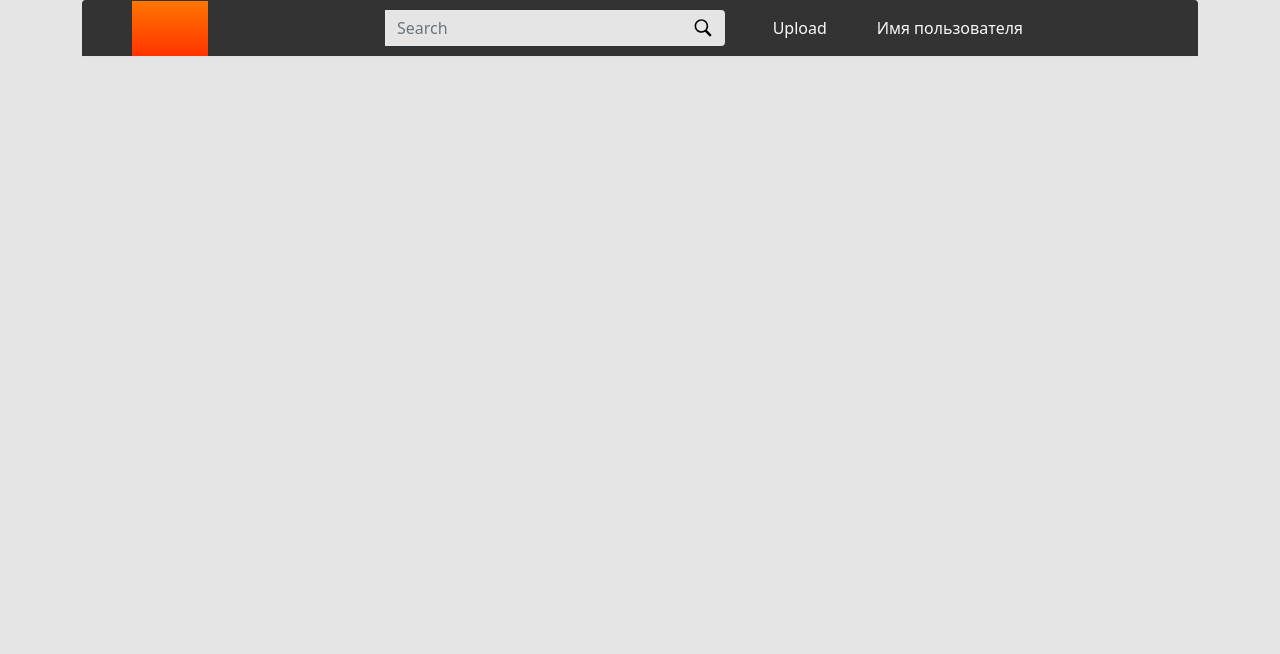
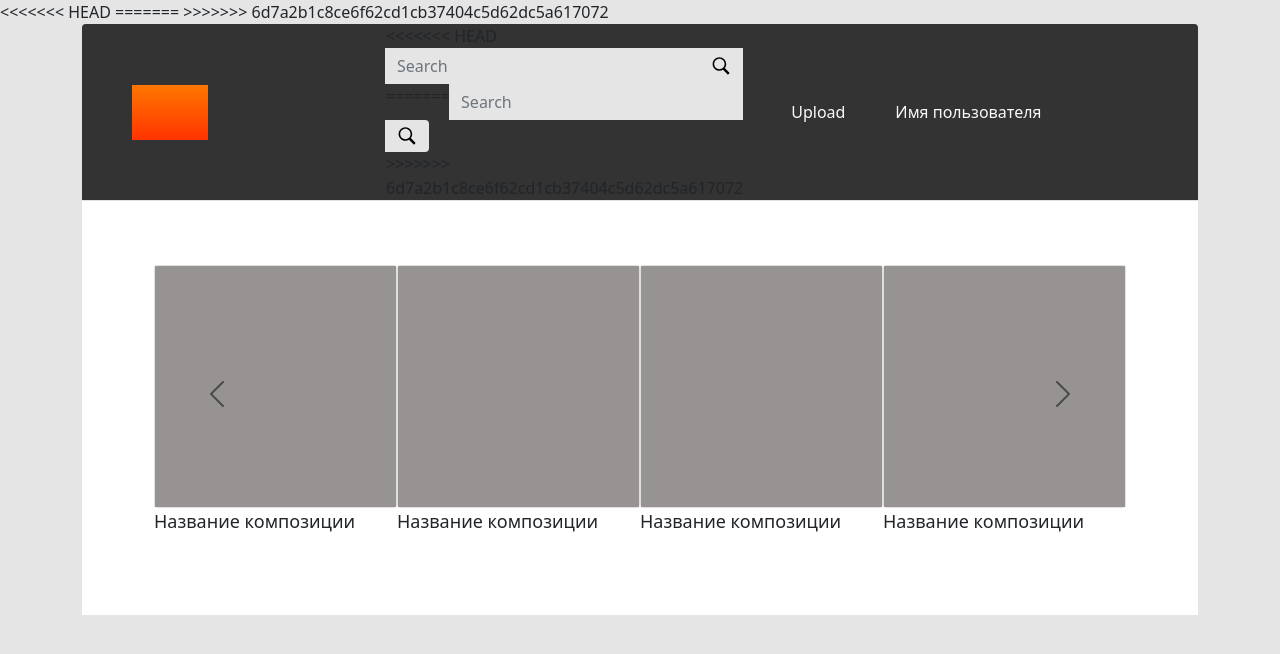
Before and after one commit to GhettoStiFcha/mospoly_project, a Django app: page / in a window 1280 px wide. Shown: the top 654 px of the page. Run offline with Django 4.2, Linux system fonts and the light colour scheme.

Commit message:
added carousel on main page

```diff
--- a/mysite/static/css/style.css
+++ b/mysite/static/css/style.css
@@ -0,0 +1,64 @@
+@import url('https://fonts.googleapis.com/css2?family=Rubik&display=swap');
+
+main{
+    overflow: hidden;
+}
+
+.form-control:focus{
+    border-color: none;
+    box-shadow: none;
+}
+
+@media (max-width: 767px) {
+    .carousel-inner .carousel-item > div {
+        display: none;
+    }
+    .carousel-inner .carousel-item > div:first-child {
+        display: block;
+    }
+}
+
+.carousel-inner .carousel-item.active,
+.carousel-inner .carousel-item-next,
+.carousel-inner .carousel-item-prev {
+    display: flex;
+}
+
+/* medium and up screens */
+@media (min-width: 768px) {
+
+    .carousel-inner .carousel-item-end.active,
+    .carousel-inner .carousel-item-next {
+      transform: translateX(25%);
+    }
+
+    .carousel-inner .carousel-item-start.active,
+    .carousel-inner .carousel-item-prev {
+      transform: translateX(-25%);
+    }
+}
+
+.carousel-inner .carousel-item-end,
+.carousel-inner .carousel-item-start {
+  transform: translateX(0);
+}
+
+
+
+
+
+/* .carousel-inner .carousel-item-end.active,
+.carousel-inner .carousel-item-next {
+    transform: translateX(25%);
+}
+
+.carousel-inner .carousel-item-start.active,
+.carousel-inner .carousel-item-prev {
+    transform: translateX(-25%);
+}
+
+
+.carousel-inner .carousel-item-end,
+.carousel-inner .carousel-item-start {
+  transform: translateX(0);
+} */
--- /dev/null
+++ b/mysite/static/js/logic.js
@@ -0,0 +1,15 @@
+let items = document.querySelectorAll('.carousel .carousel-item')
+
+items.forEach((el) => {
+    const minPerSlide = 4
+    let next = el.nextElementSibling
+    for (var i=1; i<minPerSlide; i++) {
+        if (!next) {
+            // wrap carousel by using first child
+        	next = items[0]
+      	}
+        let cloneChild = next.cloneNode(true)
+        el.appendChild(cloneChild.children[0])
+        next = next.nextElementSibling
+    }
+})
--- a/templates/index.html
+++ b/templates/index.html
@@ -4,20 +4,18 @@
     <meta charset="UTF-8" />
     <meta http-equiv="X-UA-Compatible" content="IE=edge" />
     <meta name="viewport" content="width=device-width, initial-scale=1.0" />
+<<<<<<< HEAD
+=======
     <link rel="stylesheet" href="static/css/style.css" />
+>>>>>>> 6d7a2b1c8ce6f62cd1cb37404c5d62dc5a617072
     <link
       href="https://cdn.jsdelivr.net/npm/bootstrap@5.1.3/dist/css/bootstrap.min.css"
       rel="stylesheet"
       integrity="sha384-1BmE4kWBq78iYhFldvKuhfTAU6auU8tT94WrHftjDbrCEXSU1oBoqyl2QvZ6jIW3"
       crossorigin="anonymous"
     />
+    <link rel="stylesheet" href="/mysite/static/css/style.css"/>
     <title>OpenGameMusic</title>
-    <style>
-      .form-control:focus{
-        border-color: none;
-        box-shadow: none;
-      }
-    </style>
   </head>
   <body style="background: #e5e5e5;">
     <div class="container">
@@ -28,14 +26,19 @@
         <form method="GET" style="width: 100%;">
           <div class="input-group">
               <label for="search" hidden>Search</label>
+<<<<<<< HEAD
+              <input type="text" class="form-control" name="search" id="search" placeholder="Search" aria-label="Search" aria-describedby="basic-addon1" style="width: 80%; color: #666; background: #e5e5e5; border: none;"/>
+              <span class="input-group-text" style="color: #666; background: #e5e5e5; border: none; box-shadow: none;"><img src="/mysite/static/svg/search.svg" alt="search-img" style="width: 20px;"></span>
+=======
               <input type="text" class="form-control" name="" id="search" placeholder="Search" aria-label="Search" aria-describedby="basic-addon1" style="width: 80%; color: #666; background: #e5e5e5; border: none;"/>
               <span class="input-group-text" style="color: #666; background: #e5e5e5; border: none; box-shadow: none;"><img src="static/svg/search.svg" alt="search-img" style="width: 20px;"></span>
+>>>>>>> 6d7a2b1c8ce6f62cd1cb37404c5d62dc5a617072
           </div>
         </form>
         <nav class="navbar col-5 mb-0 justify-content-start">
           <ul class="list-group-horizontal row mb-0">
             <li class="col list-unstyled align-self-center align-self=center col-4">
-              <a class="nav-link link-light" href="">Upload</a>
+              <a class="nav-link link-light" href="/">Upload</a>
             </li>
             <li class="col list-unstyled align-self-center col-8">
               <a class="nav-link link-light" style="width: 100%;" href="#">Имя пользователя</a>
@@ -44,7 +47,81 @@
         </nav>
       </header>
 
-      <main class="bg-white">
+      <main class="col bg-white p-5 align-items-center justify-content-center align-self-center">
+        <div class="container text-center my-3">
+          <div class="row mx-auto my-auto justify-content-center">
+              <div id="recipeCarousel" class="carousel carousel-dark slide" data-bs-ride="carousel">
+                  <div class="carousel-inner" role="listbox">
+                      <div class="carousel-item active">
+                          <div class="col-md-3">
+                              <div class="card">
+                                  <div class="card-img">
+                                      <img src="/mysite/static/images/grey.png" class="img-fluid">
+                                  </div>
+                              </div>
+                              <p class="text-start" style="font-size: 18px;">Название композиции</p>
+                          </div>
+                      </div>
+                      <div class="carousel-item">
+                          <div class="col-md-3">
+                              <div class="card">
+                                  <div class="card-img">
+                                      <img src="/mysite/static/images/grey.png" class="img-fluid">
+                                  </div>
+                              </div>
+                              <p class="text-start" style="font-size: 18px;">Название композиции</p>
+                          </div>
+                      </div>
+                      <div class="carousel-item">
+                          <div class="col-md-3">
+                              <div class="card">
+                                  <div class="card-img">
+                                      <img src="/mysite/static/images/grey.png" class="img-fluid">
+                                  </div>
+                              </div>
+                              <p class="text-start" style="font-size: 18px;">Название композиции</p>
+                          </div>
+                      </div>
+                      <div class="carousel-item">
+                          <div class="col-md-3">
+                              <div class="card">
+                                  <div class="card-img">
+                                      <img src="/mysite/static/images/grey.png" class="img-fluid">
+                                  </div>
+                              </div>
+                              <p class="text-start" style="font-size: 18px;">Название композиции</p>
+                          </div>
+                      </div>
+                      <div class="carousel-item">
+                          <div class="col-md-3">
+                              <div class="card">
+                                  <div class="card-img">
+                                      <img src="/mysite/static/images/grey.png" class="img-fluid">
+                                  </div>
+                              </div>
+                              <p class="text-start" style="font-size: 18px;">Название композиции</p>
+                          </div>
+                      </div>
+                      <div class="carousel-item">
+                          <div class="col-md-3">
+                              <div class="card">
+                                  <div class="card-img">
+                                      <img src="/mysite/static/images/grey.png" class="img-fluid">
+                                  </div>
+                              </div>
+                              <p class="text-start" style="font-size: 18px;">Название композиции</p>
+                          </div>
+                      </div>
+                  </div>
+                  <a class="carousel-control-prev bg-transparent w-aut" href="#recipeCarousel" role="button" data-bs-slide="prev" style="height: 90%;">
+                      <span class="carousel-control-prev-icon" aria-hidden="true"></span>
+                  </a>
+                  <a class="carousel-control-next bg-transparent w-aut" href="#recipeCarousel" role="button" data-bs-slide="next" style="height: 90%;">
+                      <span class="carousel-control-next-icon" aria-hidden="true"></span>
+                  </a>
+              </div>
+          </div>
+      </div>
 
       </main>
     </div>
@@ -55,5 +132,6 @@
       integrity="sha384-ka7Sk0Gln4gmtz2MlQnikT1wXgYsOg+OMhuP+IlRH9sENBO0LRn5q+8nbTov4+1p"
       crossorigin="anonymous"
     ></script>
+    <script src="/mysite/static/js/logic.js"></script>
   </body>
 </html>
```
Also changed, not shown: mysite/static/images/grey.png (added).
